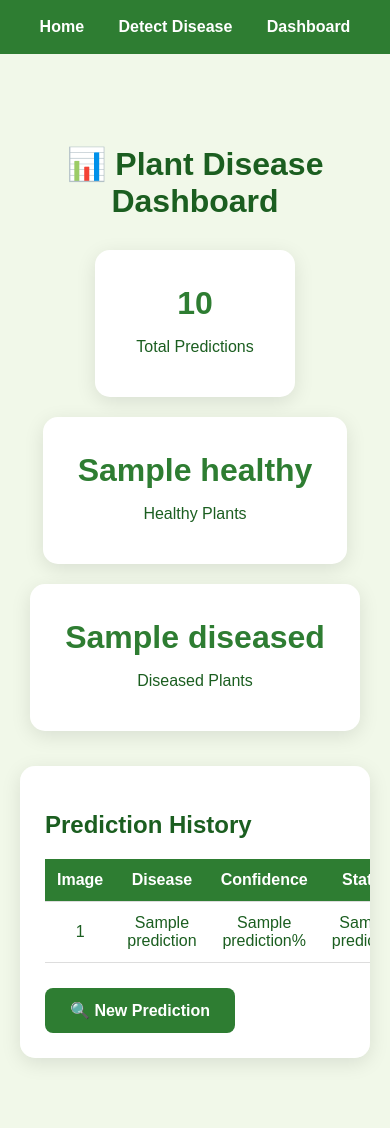
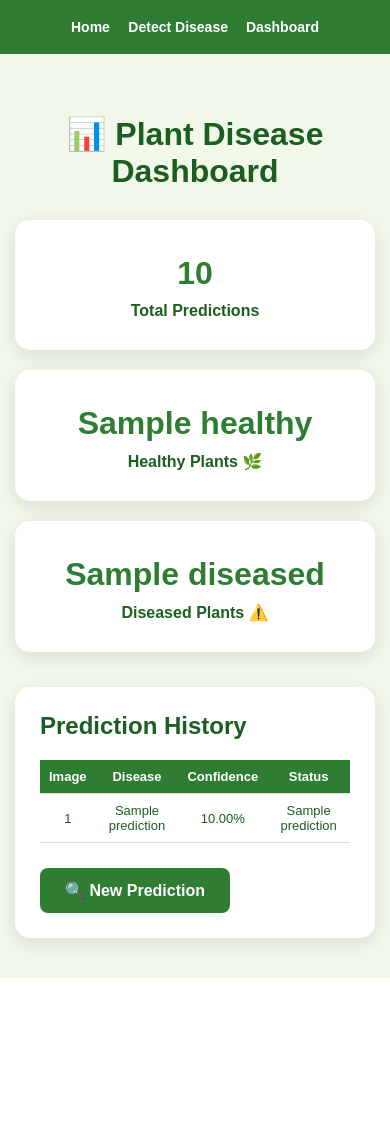
Before and after one commit to rakshithaprakash79-bit/Plant_Disease_Detection, a Flask app: template templates/dashboard.html in a window 390 px wide. After the commit the page ends 978 px from the top, so only its background shows below. Run offline with Flask 3, Linux system fonts and the light colour scheme; the template is opened without the code that fills it: most values are stand-ins (such as "Sample title", 1, 10 or a date in 2020).

Commit message:
Fix dashboard confidence display

```diff
--- a/templates/dashboard.html
+++ b/templates/dashboard.html
@@ -1,5 +1,6 @@
 <!DOCTYPE html>
 <html lang="en">
+
 <head>
     <meta charset="UTF-8">
     <meta name="viewport" content="width=device-width, initial-scale=1.0">
@@ -7,6 +8,7 @@
     <title>Dashboard - Plant Disease Detection</title>
 
     <style>
+
         * {
             box-sizing: border-box;
         }
@@ -29,6 +31,10 @@
             text-decoration: none;
             margin: 0 15px;
             font-weight: bold;
+        }
+
+        nav a:hover {
+            text-decoration: underline;
         }
 
         .container {
@@ -64,6 +70,11 @@
             color: #2e7d32;
         }
 
+        .card p {
+            margin: 5px;
+            font-weight: bold;
+        }
+
         .table-card {
             margin-top: 35px;
             background: white;
@@ -73,12 +84,18 @@
             box-shadow: 0 5px 20px rgba(0,0,0,0.1);
         }
 
+        .table-card h2 {
+            margin-top: 0;
+        }
+
         table {
             width: 100%;
             border-collapse: collapse;
+            margin-top: 20px;
         }
 
-        th, td {
+        th,
+        td {
             padding: 12px;
             border-bottom: 1px solid #ddd;
             text-align: center;
@@ -87,6 +104,10 @@
         th {
             background: #2e7d32;
             color: white;
+        }
+
+        tr:hover {
+            background: #f1f8e9;
         }
 
         .btn {
@@ -103,73 +124,196 @@
         .btn:hover {
             background: #1b5e20;
         }
+
+        .empty {
+            text-align: center;
+            padding: 25px;
+            color: #666;
+        }
+
+        @media (max-width: 600px) {
+
+            .container {
+                margin: 25px auto;
+                padding: 15px;
+            }
+
+            nav a {
+                margin: 0 7px;
+                font-size: 14px;
+            }
+
+            .card {
+                width: 100%;
+            }
+
+            th,
+            td {
+                padding: 9px;
+                font-size: 13px;
+            }
+        }
+
     </style>
+
 </head>
 
 <body>
 
+    <!-- Navigation -->
+
     <nav>
+
         <a href="/">Home</a>
-    <a href="/upload">Detect Disease</a>
-    <a href="/dashboard">Dashboard</a>
+
+        <a href="/upload">
+            Detect Disease
+        </a>
+
+        <a href="/dashboard">
+            Dashboard
+        </a>
+
     </nav>
+
+
+    <!-- Main Container -->
 
     <div class="container">
 
-    <h1>📊 Plant Disease Dashboard</h1>
+        <h1>
+            📊 Plant Disease Dashboard
+        </h1>
+
+
+        <!-- Statistics Cards -->
 
         <div class="cards">
 
             <div class="card">
-            <h2>{{ total }}</h2>
-            <p>Total Predictions</p>
+
+                <h2>
+                    {{ total }}
+                </h2>
+
+                <p>
+                    Total Predictions
+                </p>
+
             </div>
 
+
             <div class="card">
-            <h2>{{ healthy }}</h2>
-            <p>Healthy Plants</p>
+
+                <h2>
+                    {{ healthy }}
+                </h2>
+
+                <p>
+                    Healthy Plants 🌿
+                </p>
+
             </div>
 
+
             <div class="card">
-            <h2>{{ diseased }}</h2>
-            <p>Diseased Plants</p>
+
+                <h2>
+                    {{ diseased }}
+                </h2>
+
+                <p>
+                    Diseased Plants ⚠️
+                </p>
+
             </div>
 
         </div>
 
+
+        <!-- Prediction History -->
+
         <div class="table-card">
 
-        <h2>Prediction History</h2>
+            <h2>
+                Prediction History
+            </h2>
+
 
             {% if predictions %}
 
             <table>
 
+                <thead>
+
                     <tr>
-                <th>Image</th>
-                <th>Disease</th>
-                <th>Confidence</th>
-                <th>Status</th>
+
+                        <th>
+                            Image
+                        </th>
+
+                        <th>
+                            Disease
+                        </th>
+
+                        <th>
+                            Confidence
+                        </th>
+
+                        <th>
+                            Status
+                        </th>
+
                     </tr>
+
+                </thead>
+
+
+                <tbody>
 
                     {% for prediction in predictions %}
 
                     <tr>
-                <td>{{ prediction[0] }}</td>
-                <td>{{ prediction[1] }}</td>
-                <td>{{ prediction[2] }}%</td>
-                <td>{{ prediction[3] }}</td>
+
+                        <td>
+                            {{ prediction[0] }}
+                        </td>
+
+                        <td>
+                            {{ prediction[1] }}
+                        </td>
+
+                        <td>
+                            {{ "%.2f"|format(prediction[2]|float) }}%
+                        </td>
+
+                        <td>
+                            {{ prediction[3] }}
+                        </td>
+
                     </tr>
 
                     {% endfor %}
 
+                </tbody>
+
             </table>
+
 
             {% else %}
 
-        <p>No predictions available yet.</p>
+            <div class="empty">
+
+                <p>
+                    No predictions available yet.
+                </p>
+
+            </div>
 
             {% endif %}
+
+
+            <!-- New Prediction Button -->
 
             <a href="/upload" class="btn">
                 🔍 New Prediction
@@ -180,4 +324,5 @@
     </div>
 
 </body>
+
 </html>
```
Lines whose indentation alone changed are shown as unchanged.
